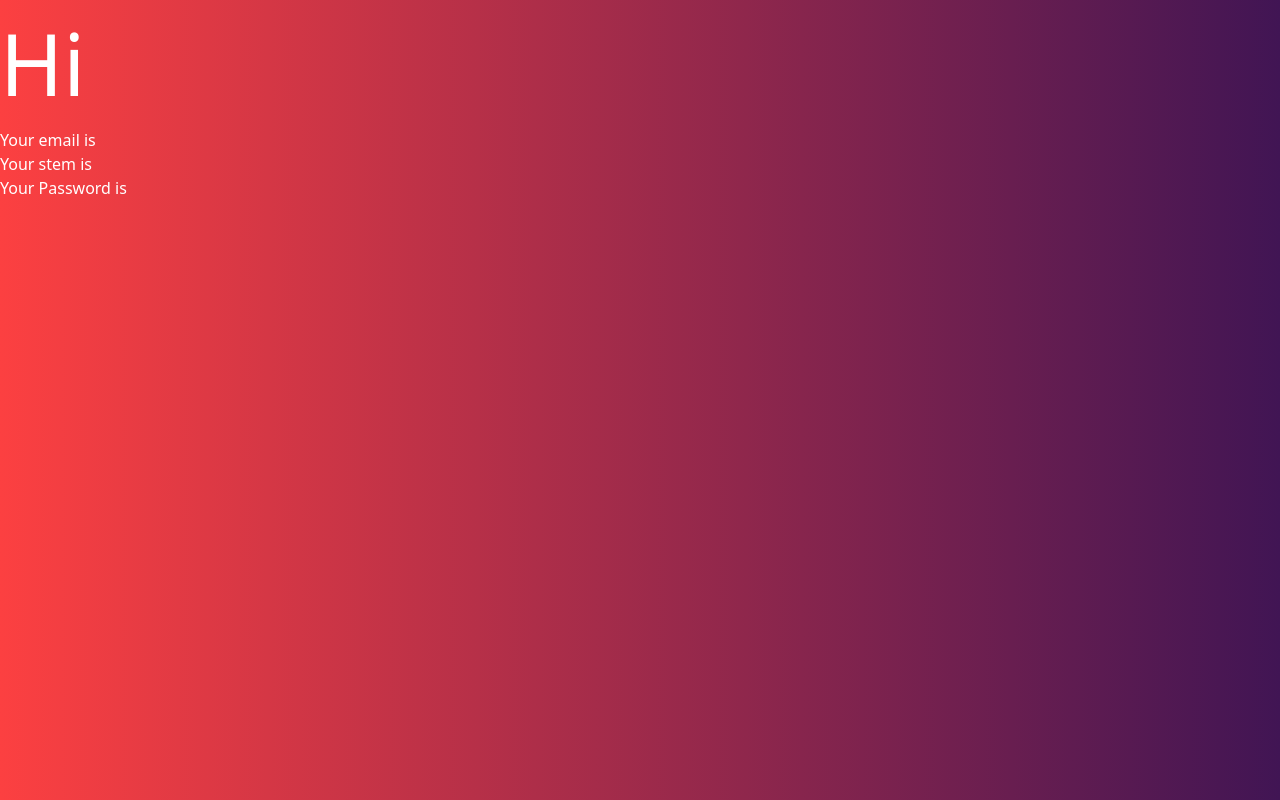
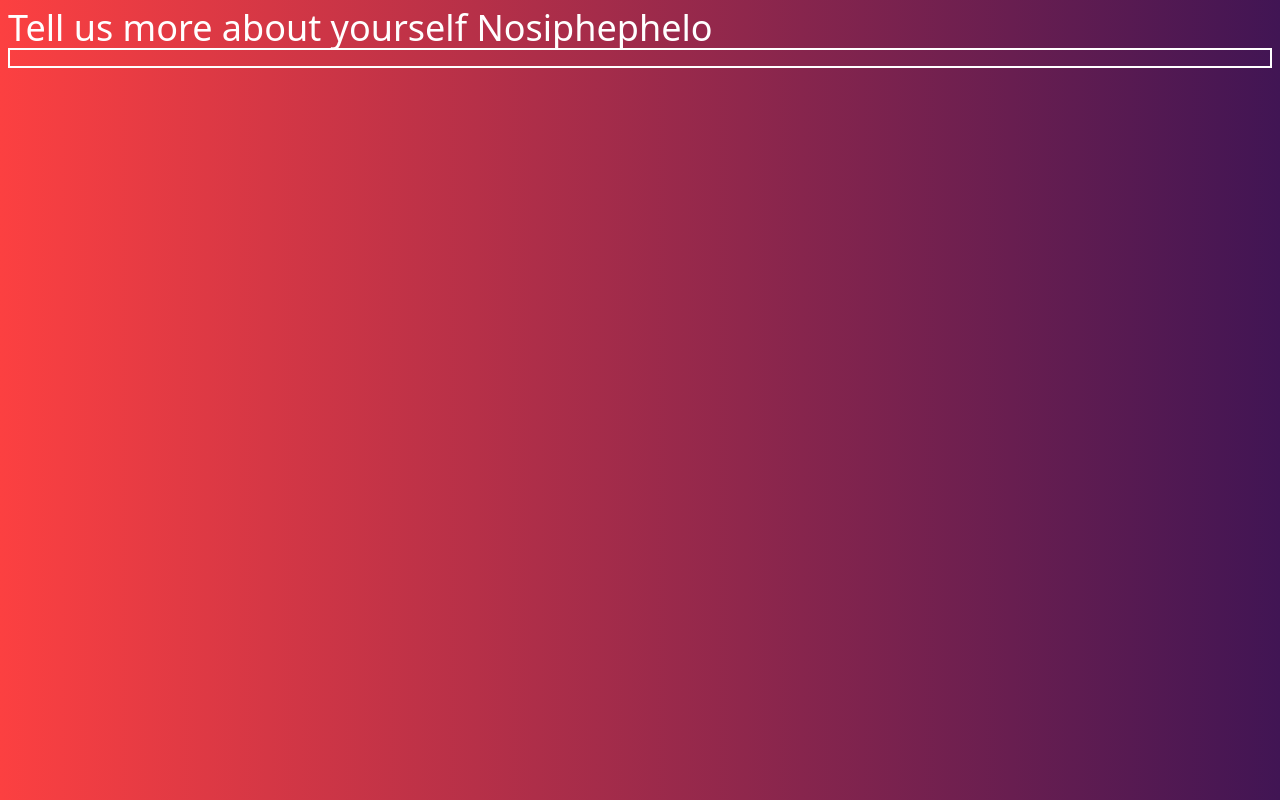
Before and after one commit to Ndaba31/dating-website, a Next.js app: page /questionnaire in a window 1280 px wide. Built offline with nearby package versions, Linux system fonts and the light colour scheme.

Commit message:
Started on questionnaire

```diff
--- /dev/null
+++ b/app/components/Questions/index.tsx
@@ -0,0 +1,35 @@
+'use client'
+import { useDateContext } from '@/app/context/dateContext';
+import { faCircleLeft } from '@fortawesome/free-regular-svg-icons';
+import { FontAwesomeIcon } from '@fortawesome/react-fontawesome';
+import { useRouter } from 'next/navigation';
+import React from 'react'
+
+interface Props {
+    count: number;
+    total: number;
+    question: string | string[];
+    options?: string[];
+    type: string;
+}
+
+const Question = ({ count, total, question, options, type }: Props) => {
+    const { user } = useDateContext();
+    const router = useRouter();
+
+    return (
+        <div className='p-2 border-2 border-white'>
+            <div className='flex justify-around items-center'>
+                {
+                    count !== 1 && (
+                        <button onClick={() => { count--; router.back(); }}>
+                            <FontAwesomeIcon icon={faCircleLeft} className='text-2xl' />
+                        </button>
+                    )
+                }
+            </div>
+        </div>
+    )
+}
+
+export default Question
--- a/app/context/dateContext.tsx
+++ b/app/context/dateContext.tsx
@@ -19,7 +19,7 @@ interface DateContextProviderProps {
 
 export function DateContextProvider({ children }: DateContextProviderProps) {
 	const [sidebar, setSidebar] = useState(false);
-	const [user, setUser] = useState({ firstName: "", lastName: "", email: "", password: "", stem: "" });
+	const [user, setUser] = useState({ firstName: "Nosiphephelo", lastName: "Ndabandaba", email: "my@mail.com", password: "12345", stem: "holy_baddie" });
 
 	return (
 		<DateContext.Provider
--- /dev/null
+++ b/app/questionnaire/[count]/page.tsx
@@ -0,0 +1,10 @@
+import React from 'react'
+
+const Ask = ({ params }: { params: { count: string } }) => {
+  const count = Number(params.count);
+  return (
+    <div>Ask</div>
+  )
+}
+
+export default Ask
--- a/app/questionnaire/page.tsx
+++ b/app/questionnaire/page.tsx
@@ -1,16 +1,20 @@
 'use client'
 import React from 'react'
 import { useDateContext } from '../context/dateContext'
+import Question from '../components/Questions';
 
 const Questionnaire = () => {
     const { user } = useDateContext();
     return (
-        <div>
-            <h1>Hi {user.firstName + " " + user.lastName}</h1>
-            <p>Your email is {user.email}</p>
-            <p>Your stem is {user.stem}</p>
-            <p>Your Password is {user.password}</p>
-        </div>
+        <main className='p-2'>
+            <p className='text-4xl'>Tell us more about yourself {user.firstName} </p>
+            <Question
+                count={1}
+                total={10}
+                question="What do the streets know you as?"
+                type='text'
+            />
+        </main>
     )
 }
 
```
